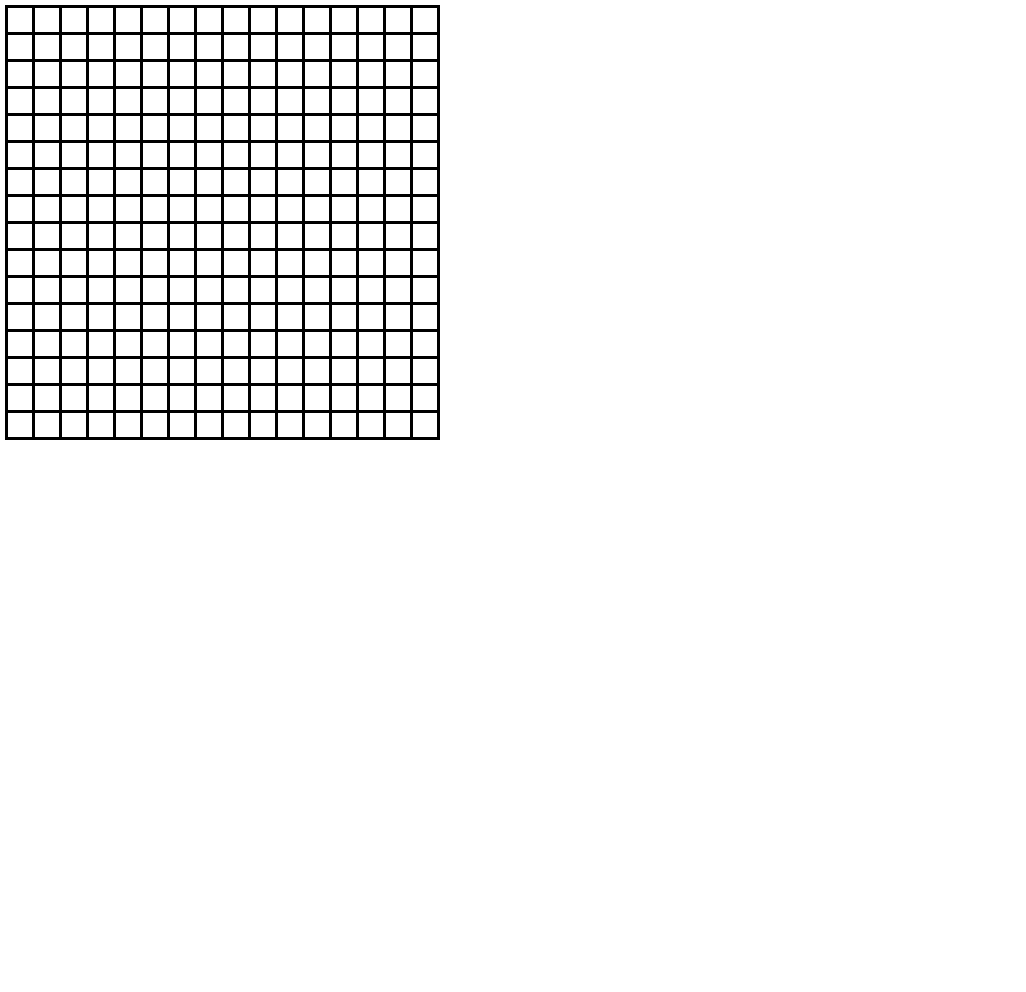
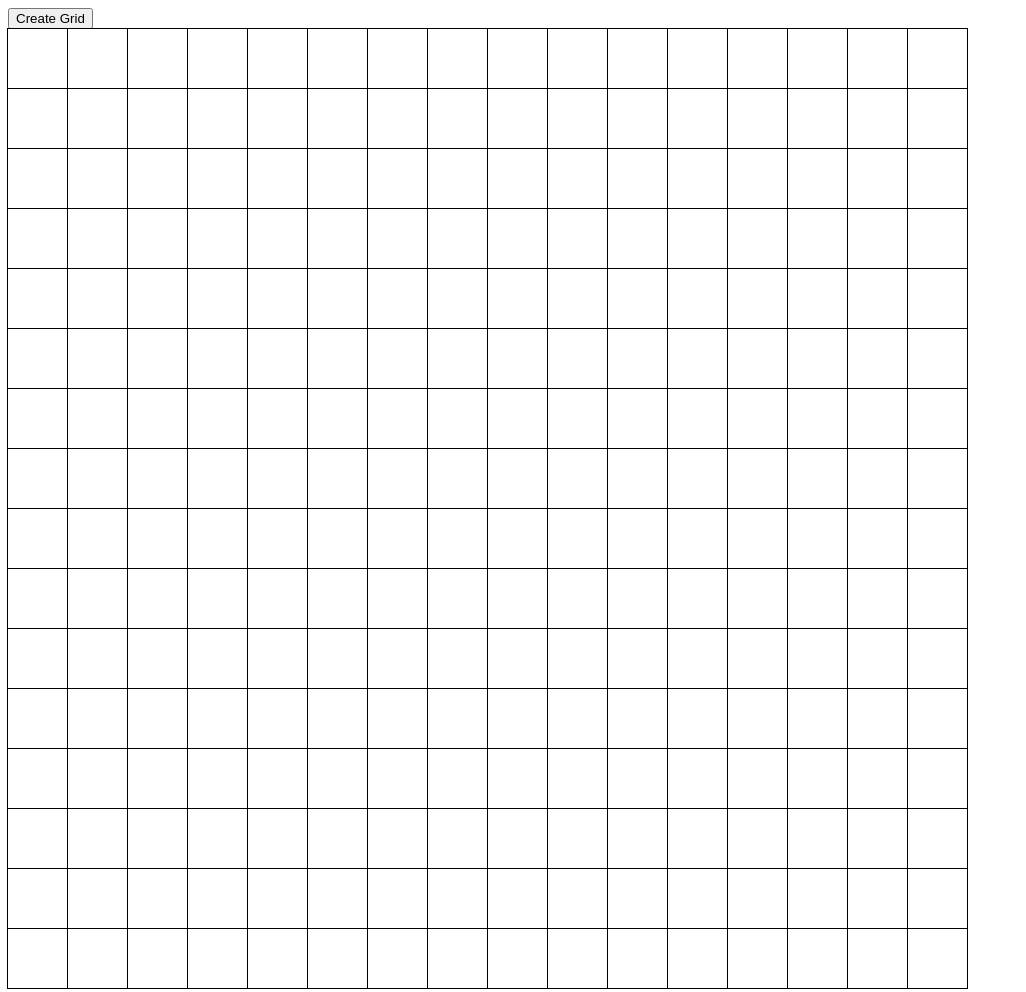
Before and after one commit to pewpewpaing/odin-etch-a-sketch, a plain HTML site: page index.html in a window 1280 px wide. Shown: the whole page, without its empty margins (0-1026 px from the left). Before the commit the page ends 800 px from the top, so only its background shows below. Drawn offline with Linux system fonts and the light colour scheme.

Commit message:
Implement create grid button

```diff
--- a/index.html
+++ b/index.html
@@ -8,6 +8,7 @@
   <script src="./script.js" defer></script>
 </head>
 <body>
+  <button>Create Grid</button>
   <div class="container"></div>
 </body>
 </html>
--- a/script.js
+++ b/script.js
@@ -1,23 +1,42 @@
-const NUM_GRID = 256;
+const container = document.querySelector(".container");
+const button = document.querySelector("button");
+const grids = document.querySelectorAll(".grid");
 
-const container = document.querySelector(".container");
+const MAX_SQUARES_PER_SIDE = 100;
+const INITIAL_SQUARES_PER_SIDE = 16;
+const TOTAL_SPACE = 960;
+const BORDER_SIZE = 1;
 
-function createGrids() {
-    for (let i = 0; i < NUM_GRID; i++) {
+function createGrid(num_grids) {
+    for (let i = 0; i < num_grids * num_grids; i++) {
         const grid = document.createElement("div");
         grid.classList.add("grid");
+        grid.style.width = `${(TOTAL_SPACE / num_grids) - BORDER_SIZE}px`;
+        grid.style.height = `${(TOTAL_SPACE / num_grids) - BORDER_SIZE}px`;
+        grid.addEventListener("mouseover", draw);
         container.appendChild(grid);
     }
 }
 
-createGrids();
-
 function draw(e) {
-    console.log(e.target);
     e.target.style.backgroundColor = "red";
 }
 
-const grids = document.querySelectorAll(".grid");
-grids.forEach(grid => {
-    grid.addEventListener("mouseover", draw);
-})
+function clearGrid() {
+    while(container.firstChild) {
+        container.removeChild(container.lastChild);
+    }
+}
+
+button.addEventListener("click", () => {
+    let num_grids;
+    do {
+        num_grids = +prompt("Number of squares per side?");
+    }
+    while (num_grids > MAX_SQUARES_PER_SIDE);
+
+    clearGrid();
+    createGrid(num_grids);
+});
+
+createGrid(INITIAL_SQUARES_PER_SIDE);
--- a/style.css
+++ b/style.css
@@ -1,14 +1,11 @@
 .container {
-    width: 435px;
+    width: 960px;
     display: flex;
     flex-wrap: wrap;
 }
 
 .grid {
-    box-sizing: border-box;
-    height: 30px;
-    width: 30px;
-    border: 3px solid black;
-    margin-left: -3px;
-    margin-top: -3px;
+    border: 1px solid black;
+    margin-left: -1px;
+    margin-top: -1px;
 }
```
